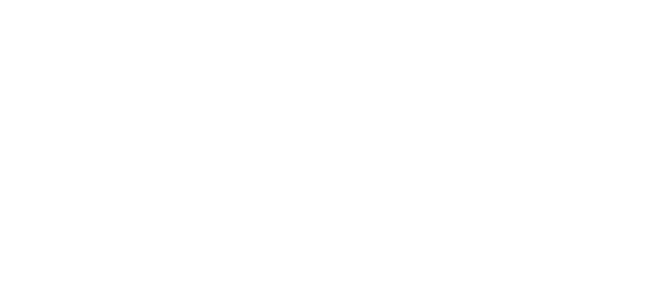
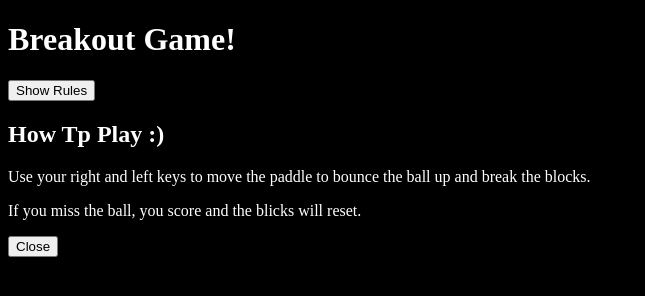
Before and after one commit to bhattaraiRoshan/gameJS, a plain HTML site: page index.html in a window 1280 px wide. Shown: the whole page, without its empty margins (0-645 px from the left). Drawn offline with Linux system fonts and the light colour scheme.

Commit message:
working on HTML

```diff
--- a/index.html
+++ b/index.html
@@ -4,9 +4,21 @@
     <meta charset="UTF-8">
     <meta name="viewport" content="width=device-width, initial-scale=1.0">
     <link rel="stylesheet" href="style.css">
-    <title>game</title>
+    <title>Game</title>
 </head>
 <body>
+    <h1>Breakout Game!</h1>
+    <button id="rules-btn" class="btn rules-btn">Show Rules</button>
+    <div id="rules" class="rules">
+
+        <h2>How Tp Play :)</h2>
+        <p>Use your right and left keys to move the paddle to bounce the ball up and break the blocks.</p>
+        <p>If you miss the ball, you score and the blicks will reset.</p>
+        <button id="close-btn" class="btn">Close</button>
+    </div>
+
+    <canvas id="canvas" width="800" height="600"></canvas>
+
 
 
     <script src="./script.js"></script>
--- a/style.css
+++ b/style.css
@@ -0,0 +1,4 @@
+body{
+    background-color: black;
+    color: white;
+}
```
